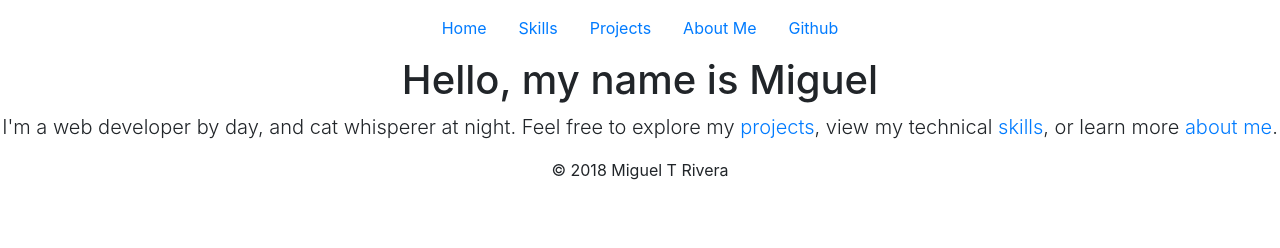
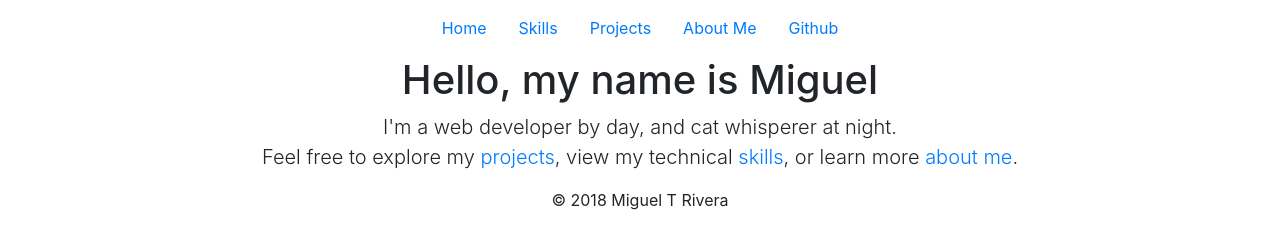
Before and after one commit to mtrivera/portfolio, a plain HTML site: page index.html in a window 1280 px wide. Drawn offline with nearby package versions, Linux system fonts and the light colour scheme.

Commit message:
Add paragraph break

```diff
--- a/index.html
+++ b/index.html
@@ -20,7 +20,7 @@
       <a class="nav-link" href="https://github.com/mtrivera" target="_blank">Github</a>
     </nav>
     <h1 class="text-center">Hello, my name is Miguel</h1>
-    <p class="lead text-center">I'm a web developer by day, and cat whisperer at night. Feel free to explore my <a href="./projects.html">projects</a>, view my technical <a href="./skills.html">skills</a>, or learn more <a href="#">about me</a>.</p>
+    <p class="lead text-center">I'm a web developer by day, and cat whisperer at night.<br>Feel free to explore my <a href="./projects.html">projects</a>, view my technical <a href="./skills.html">skills</a>, or learn more <a href="#">about me</a>.</p>
     <!-- Footer -->
     <footer>
       <p class="copyright text-center">&copy; 2018 Miguel T Rivera</p>
```
